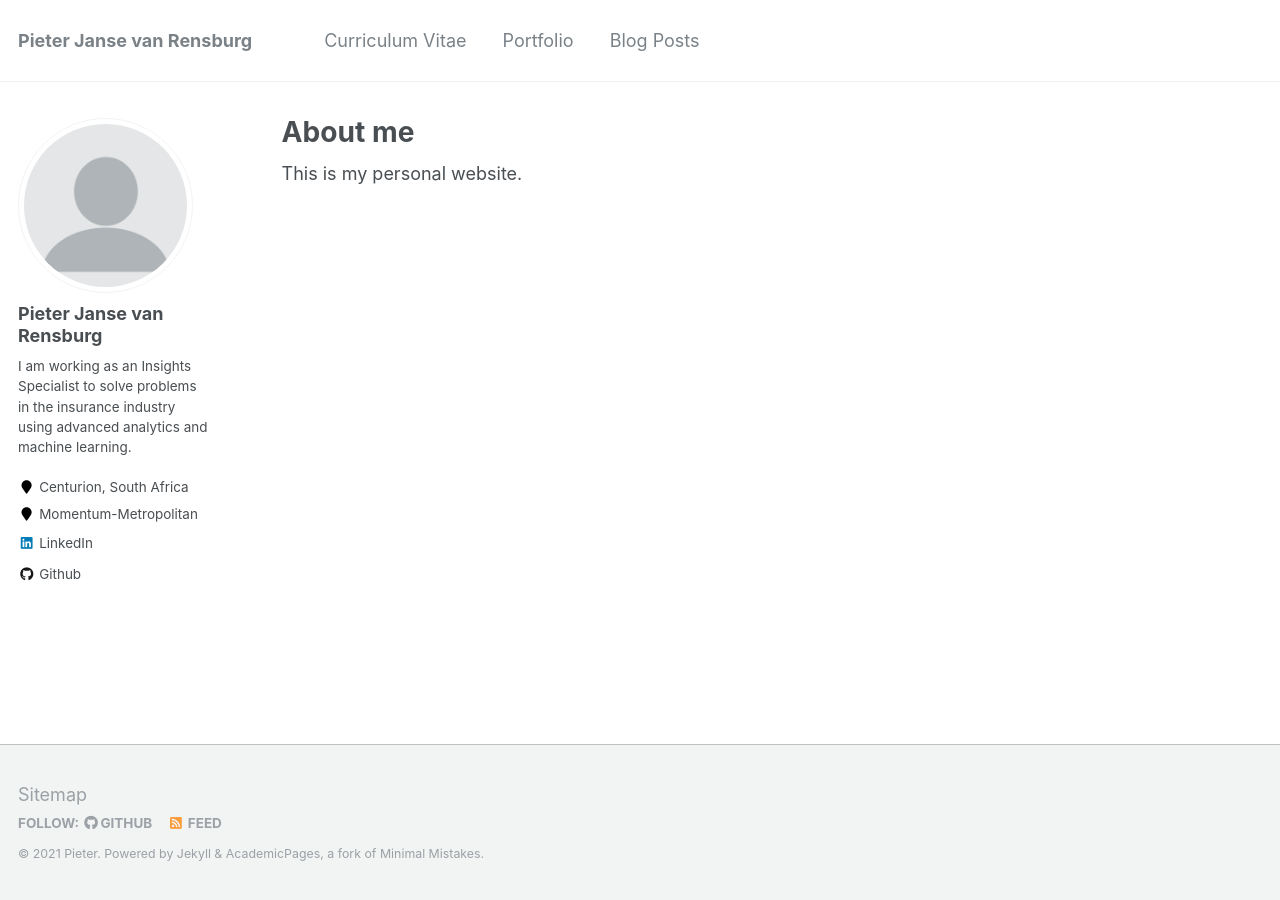
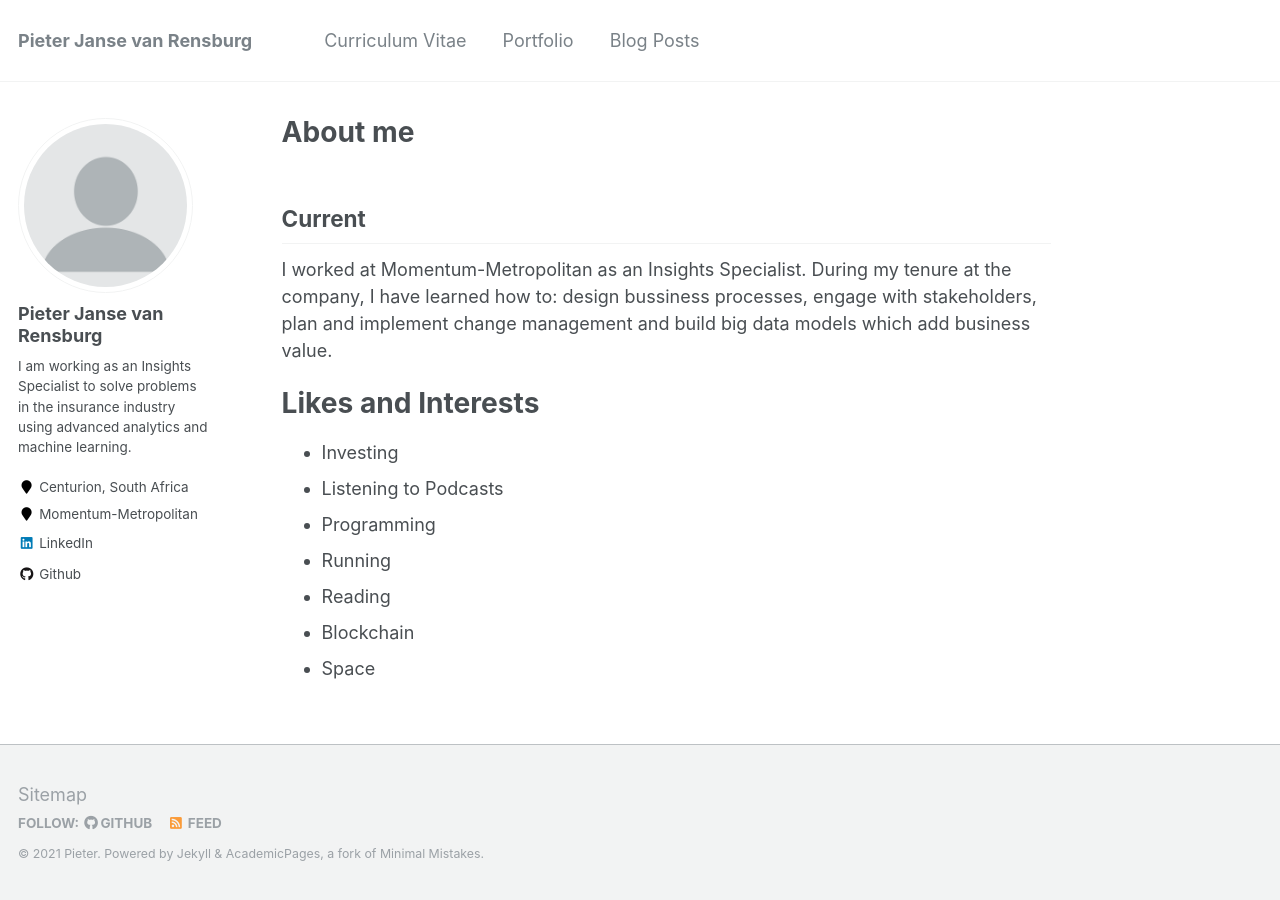
Before and after one commit to Pieter07/my-website, a Jekyll site: the page built from _pages/about.md, in a window 1280 px wide. Built offline with Jekyll 4.4.1, drawn with Linux system fonts in a browser that asks for light colours.

Commit message:
Updated about markdown files.

```diff
--- a/_pages/about.md
+++ b/_pages/about.md
@@ -8,4 +8,16 @@ redirect_from:
   - /about.html
 ---
 
-This is my personal website.
+## Current
+
+I worked at Momentum-Metropolitan as an Insights Specialist. During my tenure at the company, I have learned how to: design bussiness processes, engage with stakeholders, plan and implement change management and build big data models which add business value.
+
+# Likes and Interests
+
+* Investing
+* Listening to Podcasts
+* Programming
+* Running
+* Reading
+* Blockchain
+* Space
```
